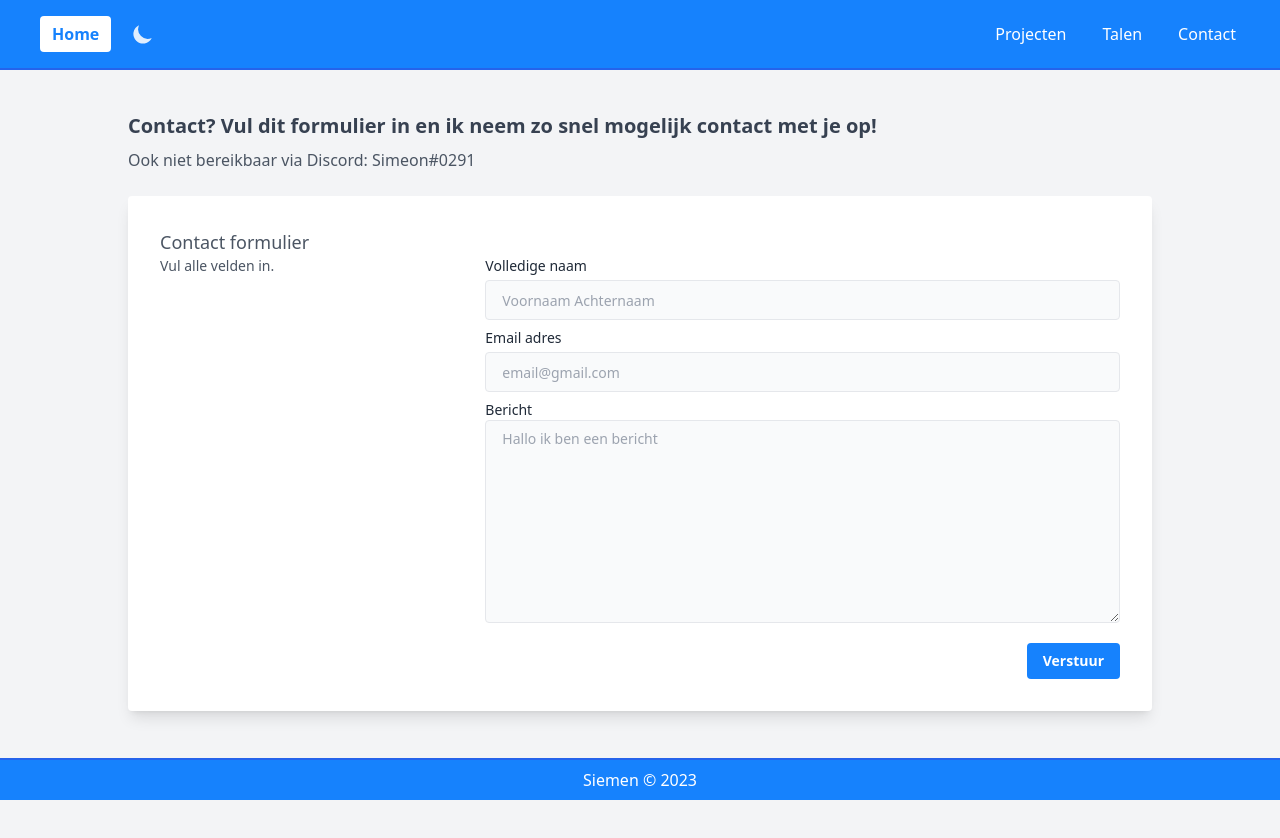
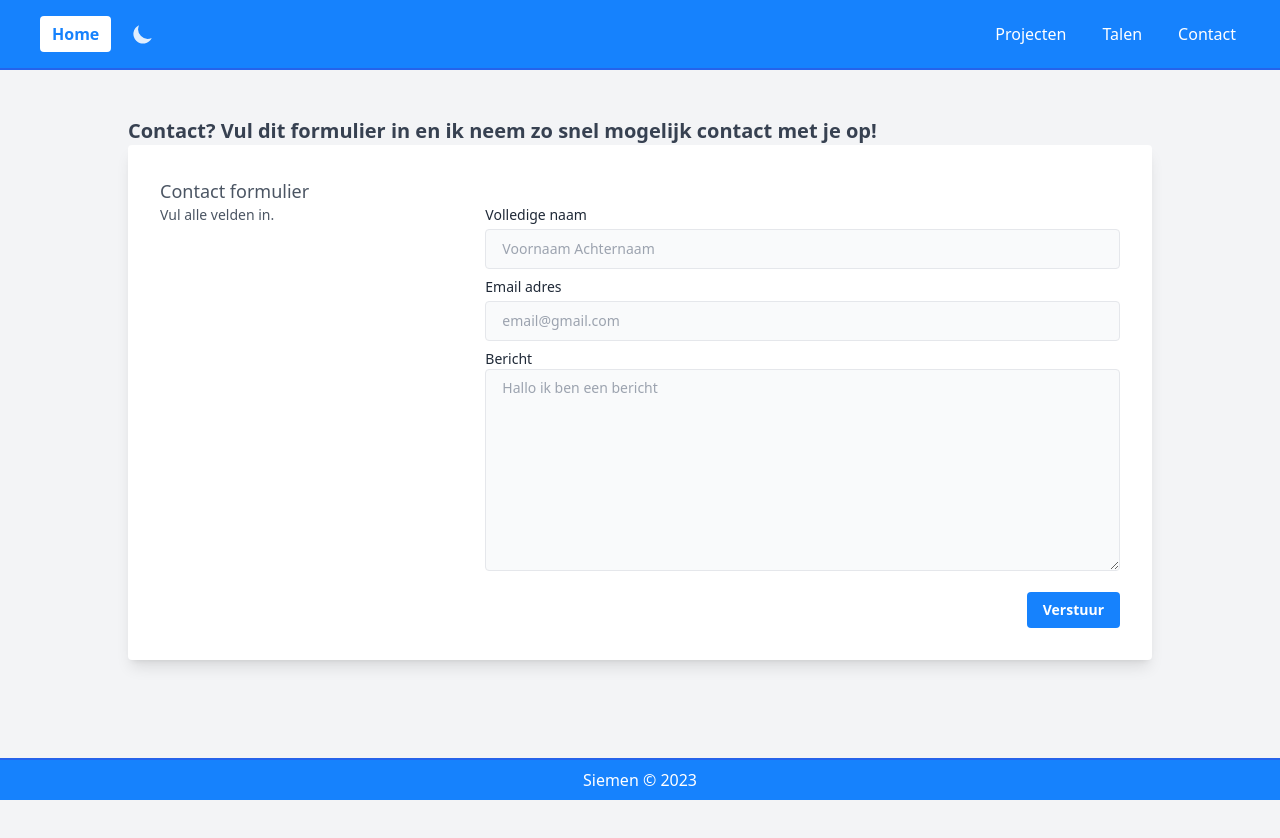
Before and after one commit to kw1c-BraakvandeSiemen/SimeonDev, a website: page public/pages/contact.html in a window 1280 px wide. After the commit the page ends 800 px from the top, so only its background shows below. Drawn offline with Linux system fonts and the light colour scheme.

Commit message:
commented out discord tag

```diff
--- a/public/pages/contact.html
+++ b/public/pages/contact.html
@@ -58,7 +58,7 @@
 				<div class="container max-w-screen-lg mx-auto">
 					<div>
 						<h2 class="font-semibold text-xl text-gray-700 dark:text-gray-100">Contact? Vul dit formulier in en ik neem zo snel mogelijk contact met je op!</h2>
-						<p class="text-gray-600 mt-2 mb-6 dark:text-gray-50">Ook niet bereikbaar via Discord: Simeon#0291</p>
+						<!--<p class="text-gray-600 mt-2 mb-6 dark:text-gray-50">Ook niet bereikbaar via Discord: Simeon#0291</p>-->
 						<form action="https://formspree.io/f/mlevakzg" method="POST" id="emailForm">
 							<div class="bg-white dark:bg-slate-800 rounded shadow-lg p-4 px-4 md:p-8 mb-6">
 								<div class="grid gap-4 gap-y-2 text-sm grid-cols-1 lg:grid-cols-3">
```
